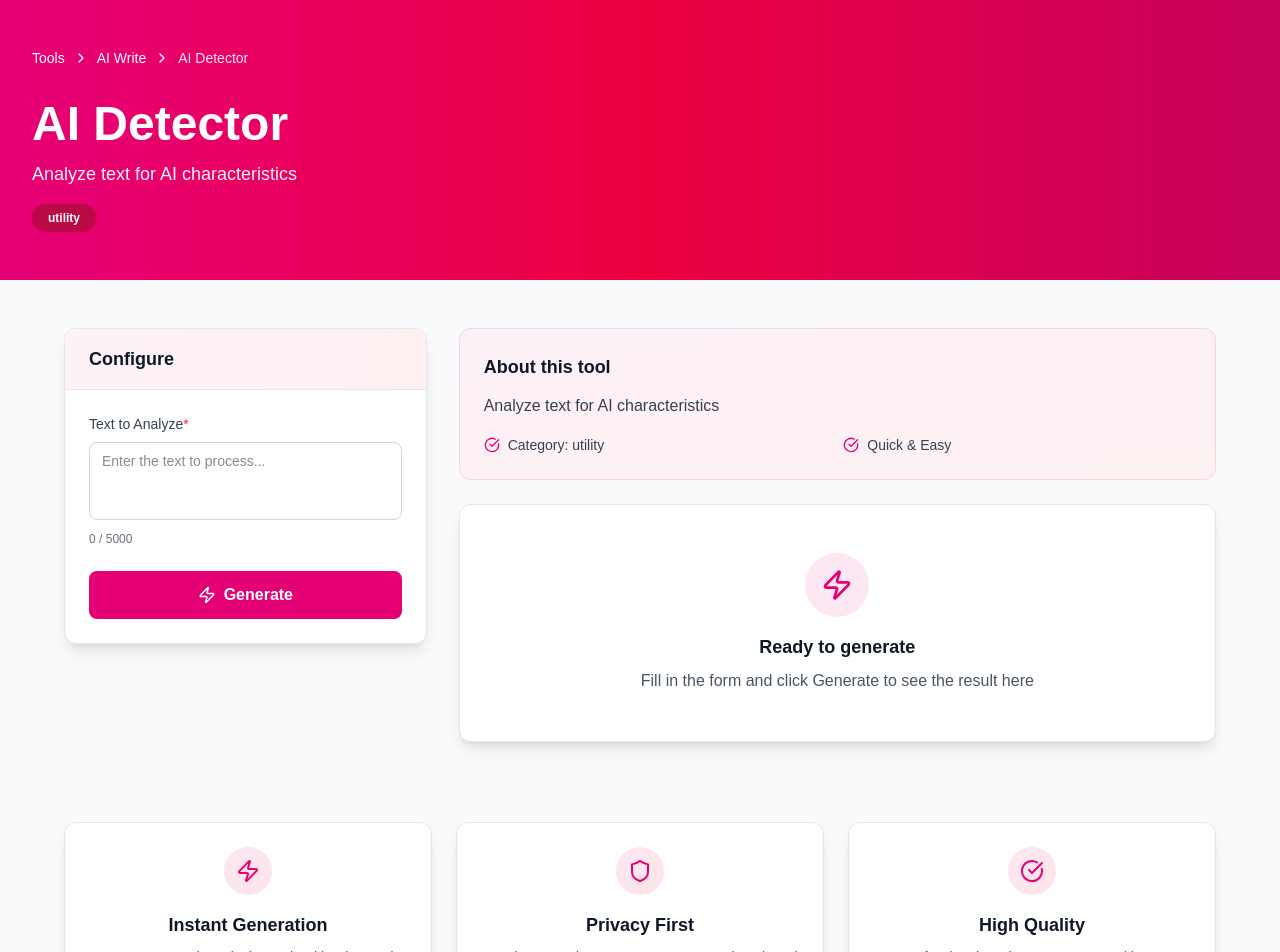
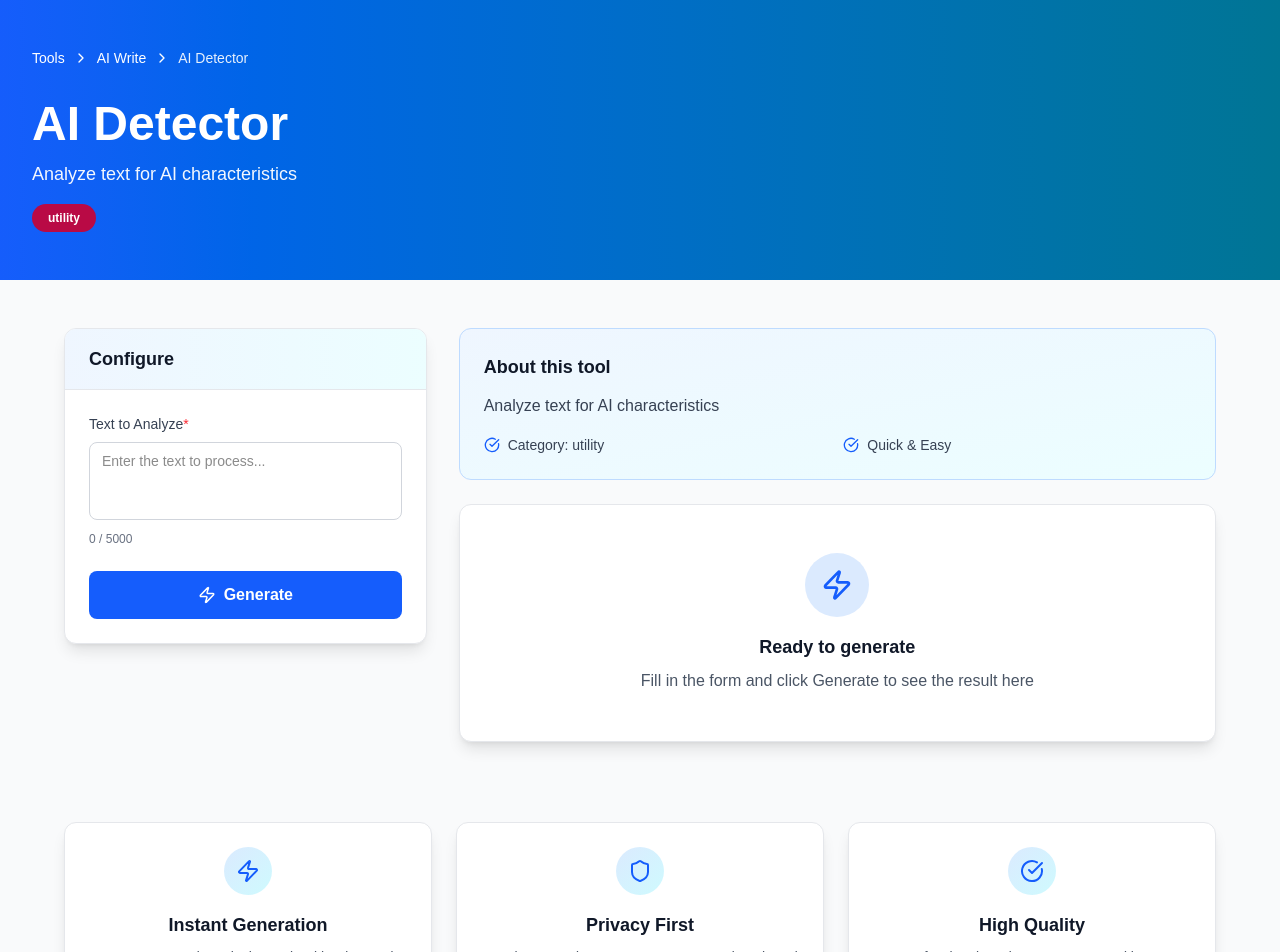
Before and after one commit to simplifymove/simplifytools, a Next.js app: page /tools/ai-write/ai-detector in a window 1280 px wide. Shown: the top 952 px of the page. Built offline with nearby package versions, Linux system fonts and the light colour scheme.

Commit message:
refactor: Change AI-write tools theme from pink to blue

```diff
--- a/app/tools/ai-write/[slug]/page.tsx
+++ b/app/tools/ai-write/[slug]/page.tsx
@@ -112,7 +112,7 @@ export default function AIWriteToolPage() {
   return (
     <div className="min-h-screen bg-gray-50">
       {/* Animated Gradient Header */}
-      <div className="relative bg-gradient-to-r from-pink-600 via-rose-600 to-pink-700 overflow-hidden min-h-[280px] flex flex-col justify-between py-12 px-4 sm:px-6 lg:px-8">
+      <div className="relative bg-gradient-to-r from-blue-600 to-cyan-700 overflow-hidden min-h-[280px] flex flex-col justify-between py-12 px-4 sm:px-6 lg:px-8">
         {/* Breadcrumb */}
         <motion.div
           initial={{ opacity: 0, y: -10 }}
@@ -162,7 +162,7 @@ export default function AIWriteToolPage() {
             <div className="sticky top-4 space-y-6">
               {/* Input Card */}
               <div className="bg-white rounded-xl shadow-lg border border-gray-200 overflow-hidden">
-                <div className="bg-gradient-to-r from-pink-50 to-rose-50 px-6 py-4 border-b border-gray-200">
+                <div className="bg-gradient-to-r from-blue-50 to-cyan-50 px-6 py-4 border-b border-gray-200">
                   <h2 className="text-lg font-semibold text-gray-900">Configure</h2>
                 </div>
 
@@ -183,7 +183,7 @@ export default function AIWriteToolPage() {
                             onChange={(e) => handleInputChange(field.name, e.target.value)}
                             placeholder={field.placeholder}
                             maxLength={field.validation?.maxLength}
-                            className="w-full px-3 py-2 border border-gray-300 rounded-lg focus:ring-2 focus:ring-pink-500 focus:border-transparent text-sm resize-none"
+                            className="w-full px-3 py-2 border border-gray-300 rounded-lg focus:ring-2 focus:ring-blue-500 focus:border-transparent text-sm resize-none"
                             rows={3}
                           />
                         )}
@@ -196,7 +196,7 @@ export default function AIWriteToolPage() {
                             onChange={(e) => handleInputChange(field.name, e.target.value)}
                             placeholder={field.placeholder}
                             maxLength={field.validation?.maxLength}
-                            className="w-full px-3 py-2 border border-gray-300 rounded-lg focus:ring-2 focus:ring-pink-500 focus:border-transparent text-sm"
+                            className="w-full px-3 py-2 border border-gray-300 rounded-lg focus:ring-2 focus:ring-blue-500 focus:border-transparent text-sm"
                           />
                         )}
 
@@ -205,7 +205,7 @@ export default function AIWriteToolPage() {
                             name={field.name}
                             value={inputs[field.name] || ''}
                             onChange={(e) => handleInputChange(field.name, e.target.value)}
-                            className="w-full px-3 py-2 border border-gray-300 rounded-lg focus:ring-2 focus:ring-pink-500 focus:border-transparent text-sm bg-white"
+                            className="w-full px-3 py-2 border border-gray-300 rounded-lg focus:ring-2 focus:ring-blue-500 focus:border-transparent text-sm bg-white"
                           >
                             {field.options?.map(option => (
                               <option key={option.value} value={option.value}>
@@ -235,7 +235,7 @@ export default function AIWriteToolPage() {
                   <button
                     type="submit"
                     disabled={loading}
-                    className="w-full bg-pink-600 hover:bg-pink-700 disabled:bg-gray-400 text-white font-semibold py-3 rounded-lg flex items-center justify-center gap-2 duration-0"
+                    className="w-full bg-blue-600 hover:bg-blue-700 disabled:bg-gray-400 text-white font-semibold py-3 rounded-lg flex items-center justify-center gap-2 duration-0"
                   >
                     {loading ? (
                       <>
@@ -264,7 +264,7 @@ export default function AIWriteToolPage() {
             {/* Info Box */}
             <motion.div
               whileHover={{ y: -4 }}
-              className="bg-gradient-to-br from-pink-50 to-rose-50 border border-pink-200 rounded-xl p-6"
+              className="bg-gradient-to-br from-blue-50 to-cyan-50 border border-blue-200 rounded-xl p-6"
             >
               <h3 className="text-lg font-semibold text-gray-900 mb-3">About this tool</h3>
               <p className="text-gray-700 leading-relaxed mb-4">
@@ -272,11 +272,11 @@ export default function AIWriteToolPage() {
               </p>
               <div className="grid grid-cols-2 gap-3 text-sm">
                 <div className="flex items-center gap-2 text-gray-700">
-                  <CheckCircle size={16} className="text-pink-600 flex-shrink-0" />
+                  <CheckCircle size={16} className="text-blue-600 flex-shrink-0" />
                   <span>Category: {tool.category}</span>
                 </div>
                 <div className="flex items-center gap-2 text-gray-700">
-                  <CheckCircle size={16} className="text-pink-600 flex-shrink-0" />
+                  <CheckCircle size={16} className="text-blue-600 flex-shrink-0" />
                   <span>Quick & Easy</span>
                 </div>
               </div>
@@ -291,7 +291,7 @@ export default function AIWriteToolPage() {
                 className="bg-white rounded-xl shadow-lg border border-gray-200 p-6"
               >
                 <div className="flex items-center gap-2 mb-4">
-                  <CheckCircle size={20} className="text-pink-600" />
+                  <CheckCircle size={20} className="text-blue-600" />
                   <h2 className="text-xl font-bold text-gray-900">Output</h2>
                 </div>
 
@@ -314,7 +314,7 @@ export default function AIWriteToolPage() {
                 <div className="flex gap-3">
                   <button
                     onClick={copyToClipboard}
-                    className="flex-1 px-4 py-2 bg-pink-600 text-white rounded-lg hover:bg-pink-700 font-medium duration-0 flex items-center justify-center gap-2"
+                    className="flex-1 px-4 py-2 bg-blue-600 text-white rounded-lg hover:bg-blue-700 font-medium duration-0 flex items-center justify-center gap-2"
                   >
                     <Copy size={16} />
                     {copied ? 'Copied!' : 'Copy'}
@@ -322,7 +322,7 @@ export default function AIWriteToolPage() {
 
                   <button
                     onClick={downloadResult}
-                    className="flex-1 px-4 py-2 bg-pink-600 text-white rounded-lg hover:bg-pink-700 font-medium duration-0 flex items-center justify-center gap-2"
+                    className="flex-1 px-4 py-2 bg-blue-600 text-white rounded-lg hover:bg-blue-700 font-medium duration-0 flex items-center justify-center gap-2"
                   >
                     <Download size={16} />
                     Download
@@ -339,8 +339,8 @@ export default function AIWriteToolPage() {
                 className="bg-white rounded-xl shadow-lg border border-gray-200 p-12 text-center"
               >
                 <div className="mb-4 flex justify-center">
-                  <div className="w-16 h-16 bg-pink-100 rounded-full flex items-center justify-center">
-                    <Zap size={32} className="text-pink-600" />
+                  <div className="w-16 h-16 bg-blue-100 rounded-full flex items-center justify-center">
+                    <Zap size={32} className="text-blue-600" />
                   </div>
                 </div>
                 <h3 className="text-lg font-semibold text-gray-900 mb-2">Ready to generate</h3>
@@ -376,8 +376,8 @@ export default function AIWriteToolPage() {
                 className="bg-white rounded-xl p-6 shadow-lg border border-gray-200 text-center hover:shadow-xl transition"
               >
                 <div className="mb-4 flex justify-center">
-                  <div className="w-12 h-12 bg-gradient-to-br from-pink-100 to-rose-100 rounded-full flex items-center justify-center">
-                    <feature.icon size={24} className="text-pink-600" />
+                  <div className="w-12 h-12 bg-gradient-to-br from-blue-100 to-cyan-100 rounded-full flex items-center justify-center">
+                    <feature.icon size={24} className="text-blue-600" />
                   </div>
                 </div>
                 <h3 className="text-lg font-semibold text-gray-900 mb-2">{feature.title}</h3>
```
